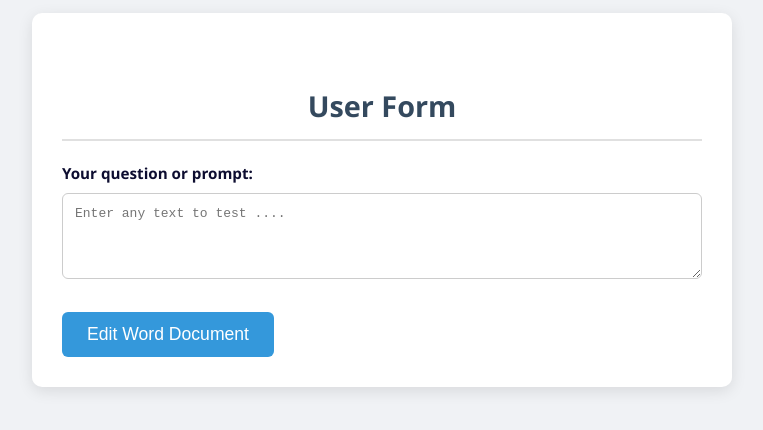
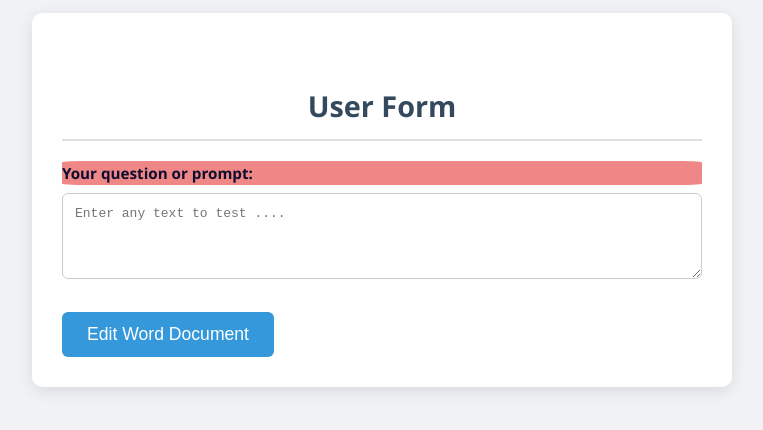
Before and after one commit to Mbibawi/ContractsPWA, a browser extension: page dialog.html in a window 1280 px wide. Shown: the part 128-558 px from the top of the page, without its empty margins (258-1021 px from the left). Drawn offline with nearby package versions, Linux system fonts and the light colour scheme.

Commit message:
v11.19.4

```diff
--- a/styles.css
+++ b/styles.css
@@ -91,13 +91,19 @@ div {
 
 label {
   display: block;
+  border-radius: 5%;
   /* Each label on its own line */
   margin-bottom: 8px;
   font-weight: 600;
   color: #0b0b2efd;
-  background-color: '#8a5506ff';
+  background-color: rgb(240, 135, 135);
   font-size: 0.95em;
 }
+
+.promptContainer>label {
+  background-color: rgb(129, 155, 113) !important;
+}
+
 
 input[type="number"],
 select,
```
